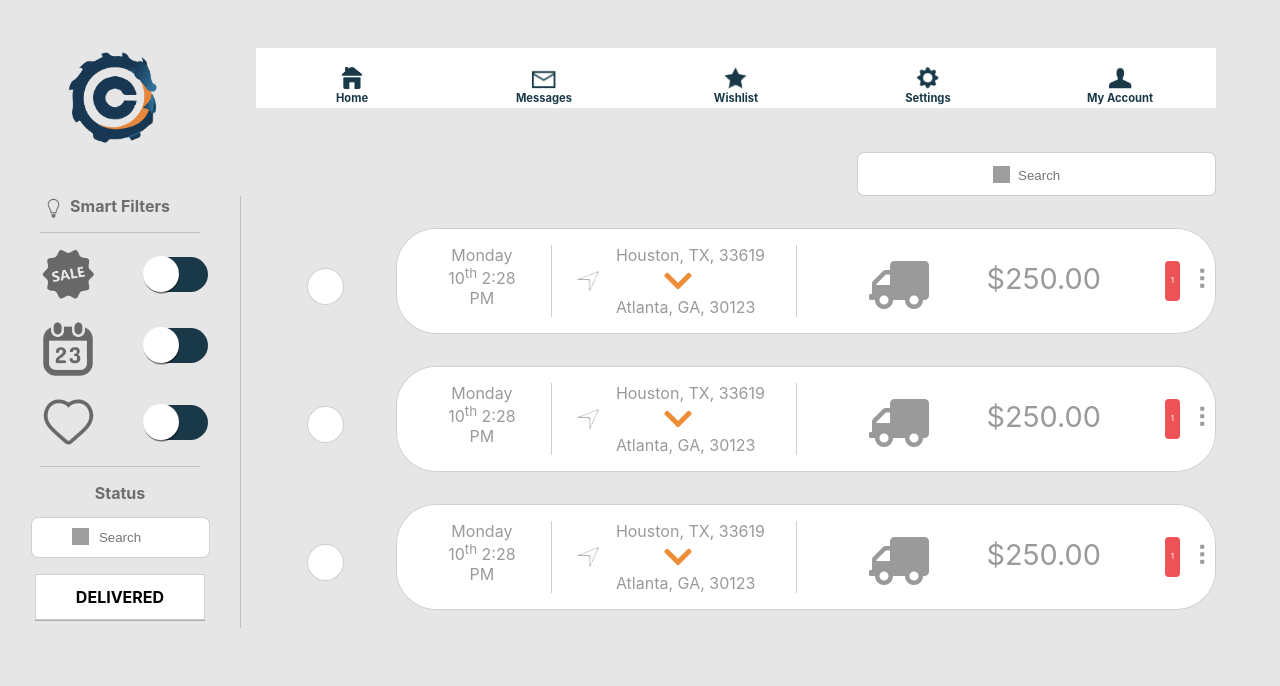
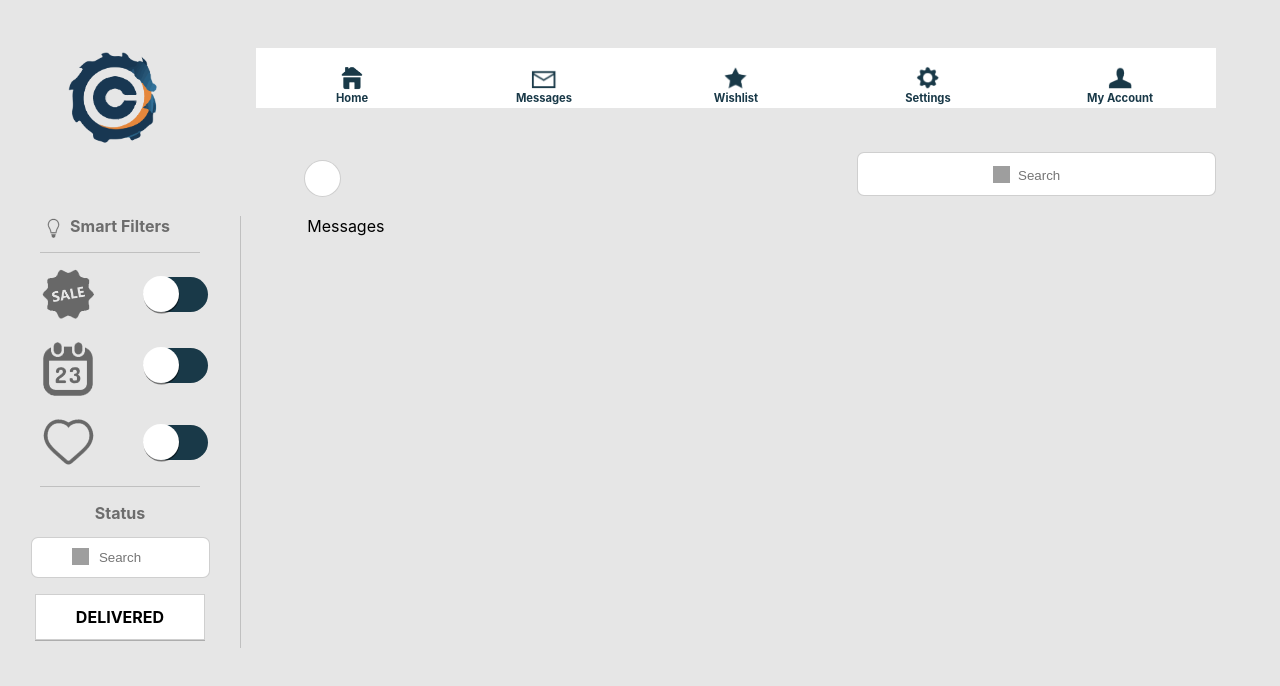
Before and after one commit to gabo-cs-zz/mockup-starkcore-test, a React (Create React App) app: page /messages in a window 1280 px wide. Shown: the top 686 px of the page. Built offline with nearby package versions, Linux system fonts and the light colour scheme; grey boxes are pictures that could not be loaded.

Commit message:
Routes implemented Checkboxes added too

```diff
--- a/package.json
+++ b/package.json
@@ -5,6 +5,7 @@
   "dependencies": {
     "react": "^16.8.1",
     "react-dom": "^16.8.1",
+    "react-router-dom": "^4.3.1",
     "react-scripts": "2.1.4"
   },
   "scripts": {
--- a/src/App.css
+++ b/src/App.css
@@ -9,3 +9,10 @@ aside {
 .clear {
   clear: both;
 }
+
+.container-wrap {
+  width: 71%;
+  float: right;
+  margin: 0 5%;
+  padding: 0;
+}
--- a/src/App.js
+++ b/src/App.js
@@ -1,8 +1,11 @@
 import React, { Component } from 'react';
+import { BrowserRouter as Router, Route, Switch } from 'react-router-dom';
 
 import Header from './components/header/Header'
 import Aside from './components/aside/Aside'
 import Home from './components/home/Home'
+import Message from './components/message/Message'
+import NoMatch from './components/nomatch/NoMatch'
 
 import './App.css';
 
@@ -29,6 +32,7 @@ class App extends Component {
   render() {
     if(!this.state.loading){
       return (
+        <Router>
           <div className="App">
             <header className="App-header">
               <Header />
@@ -36,9 +40,14 @@ class App extends Component {
             <aside>
               <Aside />
             </aside>
-          <Home />
+            <Switch>
+              <Route exact path='/' component={Home} />
+              <Route exact path='/messages' component={Message} />
+              <Route component={NoMatch} />
+            </Switch>
             <div className="clear"></div>
           </div>
+        </Router>
       );
     }
     return(<p>Please wait...</p>);
--- a/src/components/checkbox/Checkbox.js
+++ b/src/components/checkbox/Checkbox.js
@@ -4,7 +4,7 @@ import './Checkbox.css';
 
 const Checkbox = () => (
   <label className="container">
-    <input type="checkbox" />
+    <input type="checkbox"  />
     <span className="checkmark"></span>
   </label>
 );
--- a/src/components/header/Header.css
+++ b/src/components/header/Header.css
@@ -2,7 +2,7 @@ nav {
   height: 3.75em;
   background-color: #fff;
   width: 75%;
-  margin: 3em 20%;
+  margin: 3em 20% 0 20%;
 }
 
 #main-logo {
@@ -17,12 +17,7 @@ nav {
   margin-left: 4em;
 }
 
-img {
-  height: 80%;
-  width: 50%;
-}
-
-a {
+nav a {
   text-align: center;
   display: inline-block;
   text-decoration: none;
@@ -118,10 +113,15 @@ a {
   overflow: hidden;
 }
 
-nav span {
+nav a span {
   font-size: 70%;
   display: inline-block;
   padding-top: 3.8em;
+}
+
+#check-search {
+  float: left;
+  margin: 3em 5% 0 5%;
 }
 
 #search-bar input {
@@ -146,7 +146,7 @@ nav span {
     padding: 0;
   }
 
-  #main-logo, a span {
+  #main-logo, nav a span {
     display: none;
   }
 
@@ -162,5 +162,4 @@ nav span {
     background-repeat: no-repeat;
   }
 
-
 }
--- a/src/components/header/Header.js
+++ b/src/components/header/Header.js
@@ -1,4 +1,7 @@
 import React, { Component } from 'react';
+import { Link } from 'react-router-dom'
+
+import Checkbox from './../checkbox/Checkbox'
 
 import './Header.css';
 
@@ -8,12 +11,13 @@ class Header extends Component {
       <React.Fragment>
         <div id="main-logo"></div>
         <nav>
-          <a id="home" href="/homes"><span>Home</span></a>
-          <a id="messages" href="/messages"><span>Messages</span></a>
+          <Link id="home" to="/"><span>Home</span></Link>
+          <Link id="messages" to="/messages"><span>Messages</span></Link>
           <a id="wishlist" href="/wishlist"><span>Wishlist</span></a>
           <a id="settings" href="/settings"><span>Settings</span></a>
           <a id="myaccount" href="/myaccount"><span>My Account</span></a>
           <div id="search-bar">
+            <div id="check-search"><Checkbox /></div>
             <input type="text" placeholder="Search"/>
           </div>
         </nav>
--- a/src/components/home/Home.css
+++ /dev/null
@@ -1,6 +0,0 @@
-#home-container {
-  width: 71%;
-  float: right;
-  margin: 0 5%;
-  padding: 0;
-}
--- a/src/components/home/Home.js
+++ b/src/components/home/Home.js
@@ -2,12 +2,10 @@ import React, { Component } from 'react';
 
 import Product from './../product/Product'
 
-import './Home.css';
-
 class Home extends Component {
   render(){
     return (
-      <div id="home-container">
+      <div className="container-wrap">
         <Product />
         <Product />
         <Product />
--- /dev/null
+++ b/src/components/message/Message.js
@@ -0,0 +1,11 @@
+import React, { Component } from 'react';
+
+class Messaje extends Component {
+  render(){
+    return (
+      <div className="container-wrap">Messages</div>
+    );
+  }
+}
+
+export default Messaje;
--- /dev/null
+++ b/src/components/nomatch/NoMatch.js
@@ -0,0 +1,11 @@
+import React from 'react';
+import { Link } from 'react-router-dom'
+
+const NoMatch = () => (
+  <div className="container-wrap">
+    You're trying to reach a no matching URL. You may want to go to {' '}
+    <Link to="/">home</Link>
+  </div>
+);
+
+export default NoMatch;
--- a/src/components/toggle/Toggle.css
+++ b/src/components/toggle/Toggle.css
@@ -12,6 +12,10 @@
 #toggle-img {
   width: 6.5em;
   float: left;
+}
+
+#toggle-img img {
+  width: 50%;
 }
 
 .switch {
```
Also changed, not shown: 1 other file (tests, documents, lock files or other folders). Lines whose indentation alone changed are shown as unchanged.
